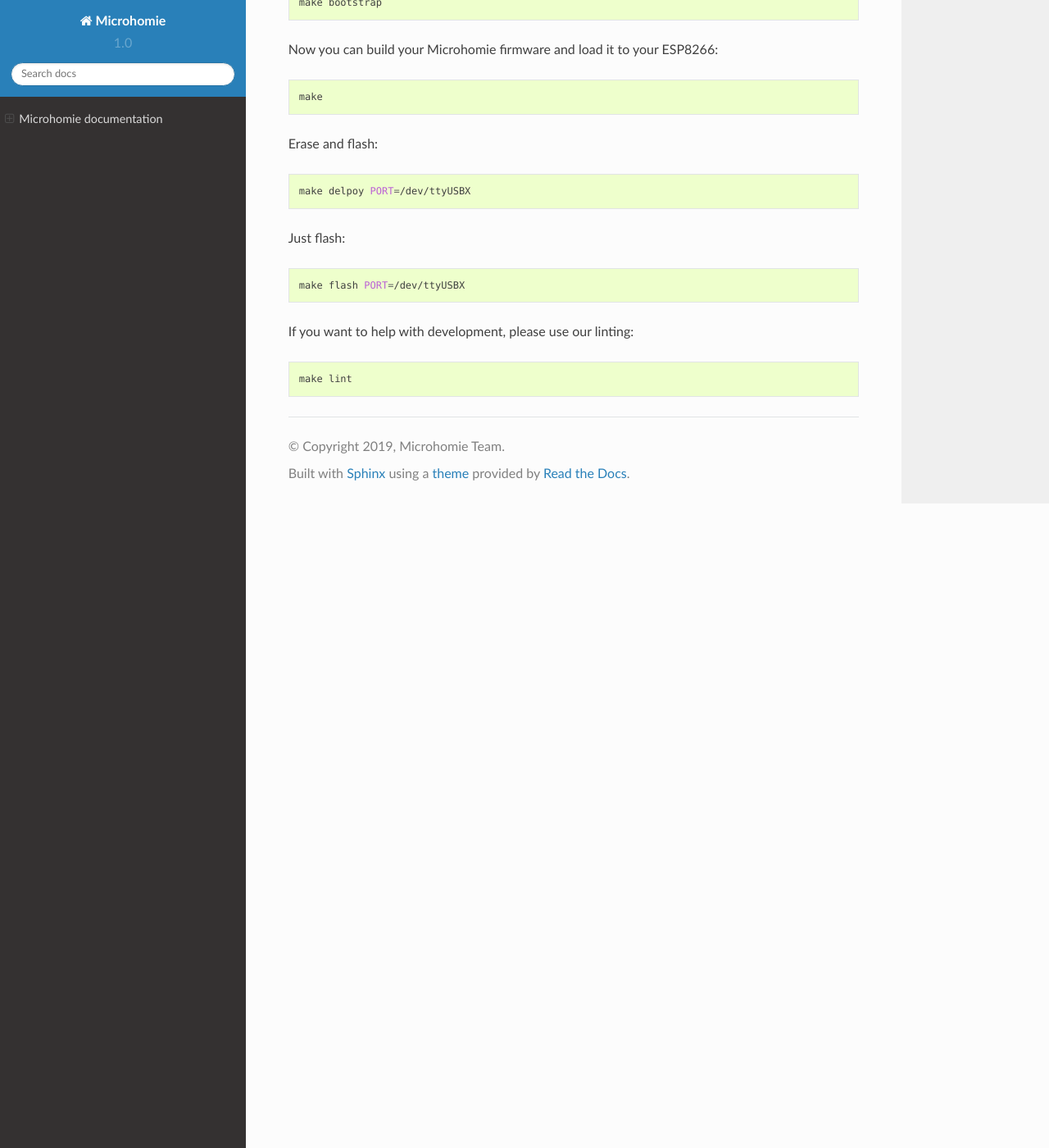
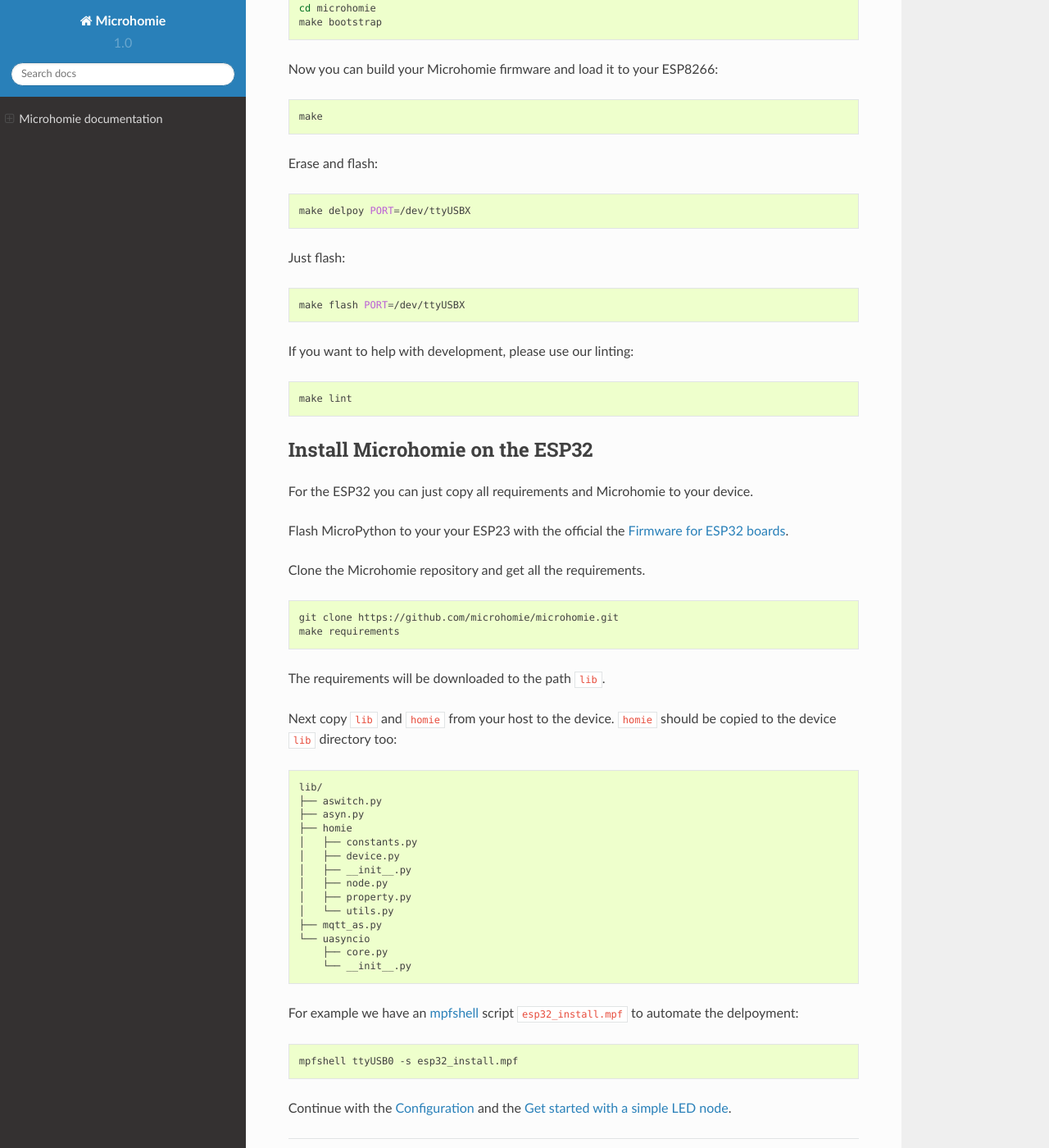
Before and after one commit to microhomie/microhomie, a Sphinx documentation site: the page built from docs/index.rst, in a window 1280 px wide and 1400 px high, scrolled down 1371 px. Shown: the whole window at 82% size. Built offline with Sphinx 7.4.7 and the Read the Docs theme 2.0.0, drawn with Linux system fonts in a browser that asks for light colours; some of the changed text lies outside the part shown.

Commit message:
Add ESP32 install section to docs

```diff
--- a/README.rst
+++ b/README.rst
@@ -8,7 +8,7 @@
 
 Currently Microhomie implements `Homie v3.0.1 <https://github.com/homieiot/convention/releases/tag/v3.0.1>`_.
 
-!Important! Microhomie 1.0.0 (asyncio version) is not compatible with previous 0.3 Microhomie nodes.
+**Important** Microhomie 1.0.0 (asyncio version) is not compatible with previous 0.3 Microhomie nodes.
 
 Read the `Microhomie documentation <https://microhomie.readthedocs.io>`_ to get started. If you want to make your own node, learn from our examples until we have a "howto build nodes" section in the documentation or get in contact with us on `Slack <https://join.slack.com/t/microhomie/shared_invite/enQtMzA3MTIwNTg3OTU4LTdjMmQxNGI1ZTIzN2IwZjNiMDRkMDE4NGM3Mjc3MWE4ZWUxNzdhOTVhZWIxYmNiZDBjZDlhMTY2MmIyOGZiODI>`_.
 
@@ -46,7 +46,7 @@
 Known issues
 ------------
 
-* SSL connection problems (not tested, with mqtt_as)
+* No SSL support for now
 
 
 .. |build-status| image:: https://readthedocs.org/projects/microhomie/badge/?version=master
--- a/docs/index.rst
+++ b/docs/index.rst
@@ -6,7 +6,7 @@
 
 Microhomie is a `MicroPython <https://micropython.org>`_ framework for `Homie <https://github.com/homieiot/convention>`_, a lightweight MQTT convention for the IoT.
 
-The main target device is the ESP8266.
+The main target device is the ESP8266 and we deliver pre-build firmware images. For ESP32 devices see the `Install Microhomie on the ESP32 <#id1>`_ section.
 
 
 Install Microhomie on the ESP8266
@@ -78,3 +78,48 @@
 .. code-block:: shell
 
     make lint
+
+
+Install Microhomie on the ESP32
+-------------------------------
+
+For the ESP32 you can just copy all requirements and Microhomie to your device.
+
+Flash MicroPython to your your ESP23 with the official the `Firmware for ESP32 boards <https://micropython.org/download#esp32>`_.
+
+Clone the Microhomie repository and get all the requirements.
+
+.. code-block:: shell
+
+    git clone https://github.com/microhomie/microhomie.git
+    make requirements
+
+The requirements will be downloaded to the path ``lib``.
+
+Next copy ``lib`` and ``homie`` from your host to the device. ``homie`` should be copied to the device ``lib`` directory too:
+
+.. code-block:: shell
+
+    lib/
+    ├── aswitch.py
+    ├── asyn.py
+    ├── homie
+    │   ├── constants.py
+    │   ├── device.py
+    │   ├── __init__.py
+    │   ├── node.py
+    │   ├── property.py
+    │   └── utils.py
+    ├── mqtt_as.py
+    └── uasyncio
+        ├── core.py
+        └── __init__.py
+
+
+For example we have an `mpfshell <https://github.com/wendlers/mpfshell>`_ script ``esp32_install.mpf`` to automate the delpoyment:
+
+.. code-block:: shell
+
+    mpfshell ttyUSB0 -s esp32_install.mpf
+
+Continue with the `Configuration <#configuration>`_ and the `Get started with a simple LED node <#get-started-with-a-simple-led-node>`_.
```
Also changed, not shown: 2 other files.
